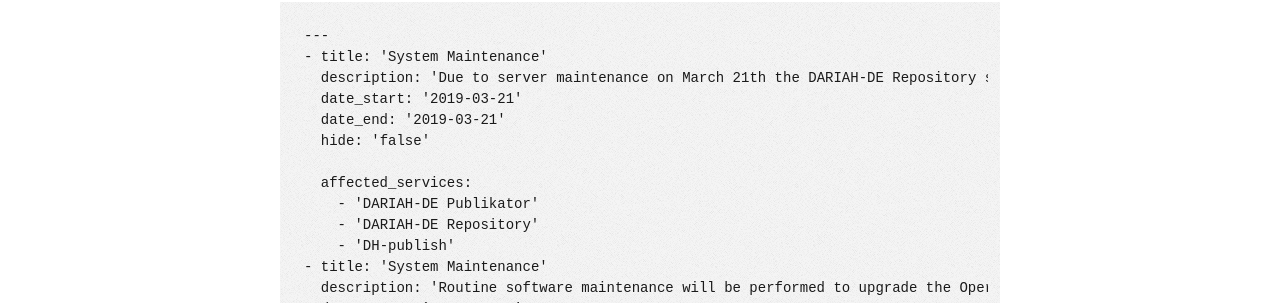
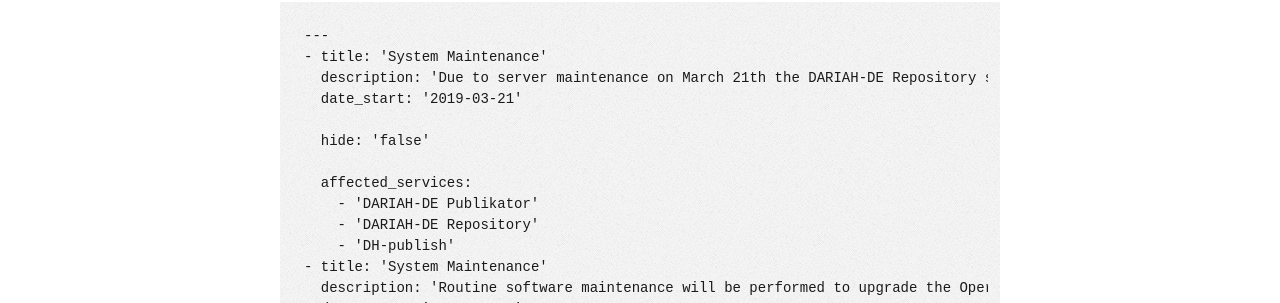
Before and after one commit to DARIAH-DE/status, a Jekyll site: the page built from currentdata.md, in a window 1280 px wide. Shown: the part 178-481 px from the top of the page. Built offline with Jekyll 4.4.1, drawn with Linux system fonts in a browser that asks for light colours; our own code applies the rules of GitHub Pages for plain Markdown files.

Commit message:
Update outages.yaml

```diff
--- a/_data/outages.yaml
+++ b/_data/outages.yaml
@@ -1,7 +1,7 @@
 ---
 - title: 'System Maintenance'
   date_start: '2019-03-21'
-  date_end: '2019-03-21'
+  date_end:
   hide: false
   description: 'Due to server maintenance on March 21th the DARIAH-DE Repository services will not be available from 15 to 19 pm.'
   affected:
```
